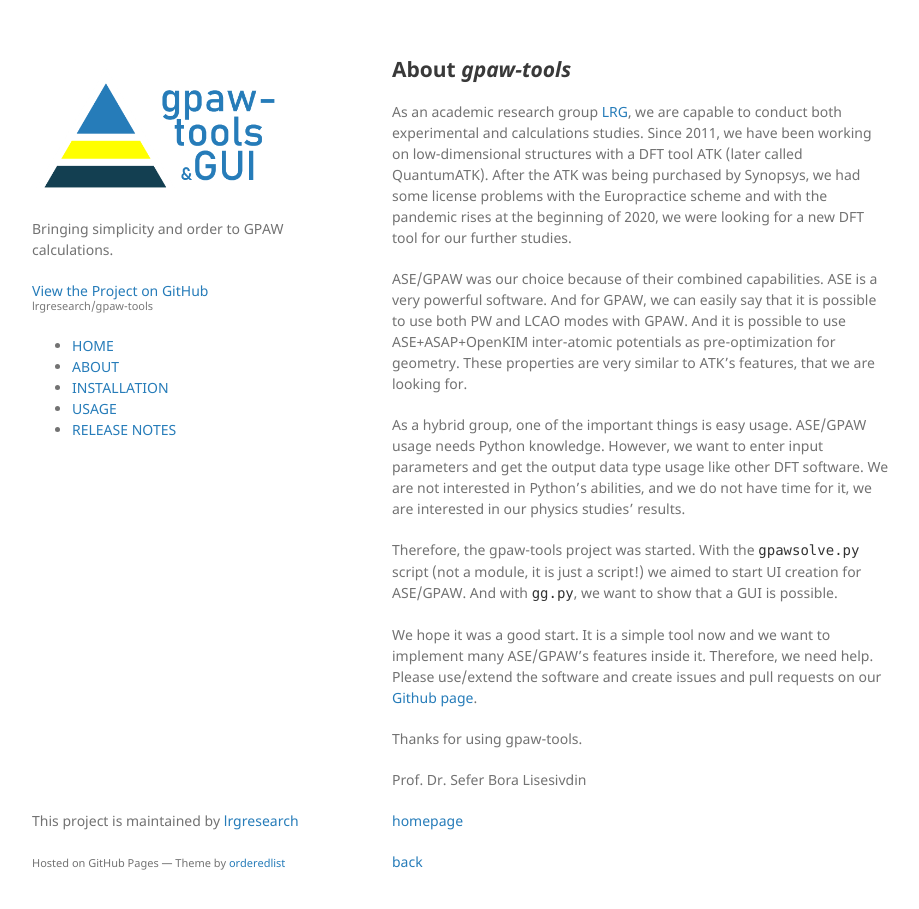
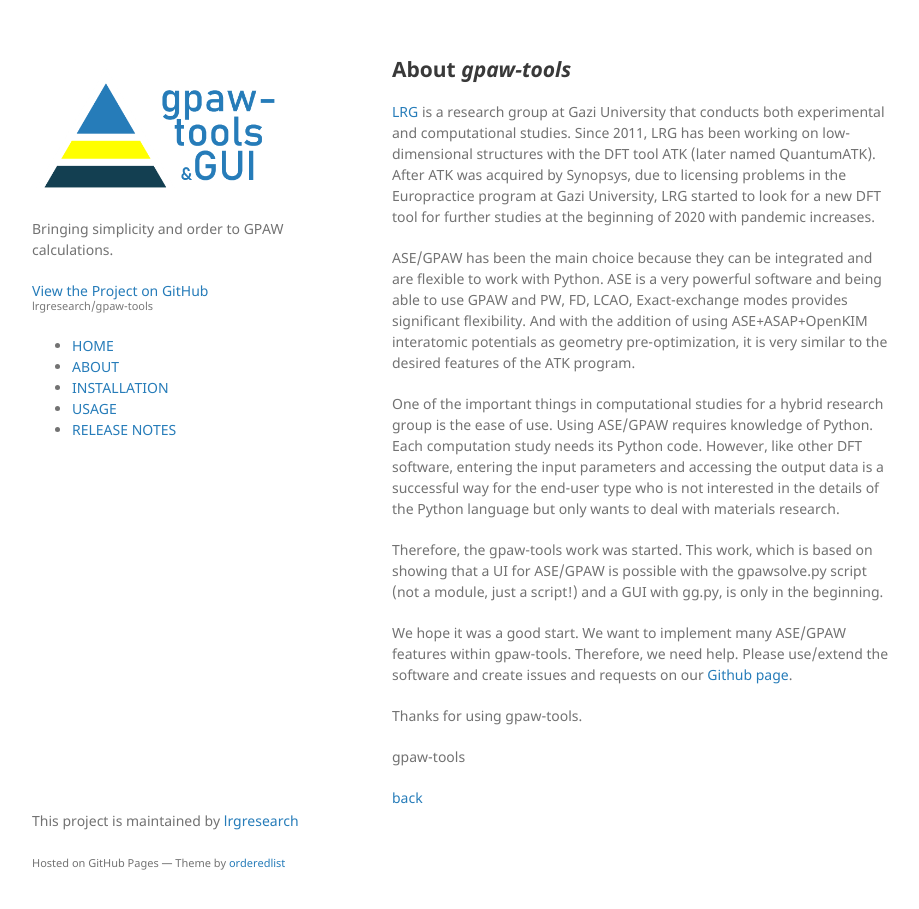
Before and after one commit to lrgresearch/gpaw-tools, a Jekyll site: the page built from about.md, in a window 1280 px wide and 942 px high. Shown: the top 909 px of the window, without its empty margins (178-1097 px from the left). Built offline with Jekyll 4.4.1, drawn with Linux system fonts in a browser that asks for light colours.

Commit message:
Update about.md

```diff
--- a/about.md
+++ b/about.md
@@ -6,21 +6,19 @@
 
 ## About *gpaw-tools*
 
-As an academic research group [LRG](https://www.lrgresearch.org), we are capable to conduct both experimental and calculations studies. Since 2011, we have been working on low-dimensional structures with a DFT tool ATK (later called QuantumATK). After the ATK was being purchased by Synopsys, we had some license problems with the Europractice scheme and with the pandemic rises at the beginning of 2020, we were looking for a new DFT tool for our further studies.
+[LRG](https://www.lrgresearch.org) is a research group at Gazi University that conducts both experimental and computational studies. Since 2011, LRG has been working on low-dimensional structures with the DFT tool ATK (later named QuantumATK). After ATK was acquired by Synopsys, due to licensing problems in the Europractice program at Gazi University, LRG started to look for a new DFT tool for further studies at the beginning of 2020 with pandemic increases.
 
-ASE/GPAW was our choice because of their combined capabilities. ASE is a very powerful software. And for GPAW, we can easily say that it is possible to use both PW and LCAO modes with GPAW. And it is possible to use ASE+ASAP+OpenKIM inter-atomic potentials as pre-optimization for geometry. These properties are very similar to ATK's features, that we are looking for.
+ASE/GPAW has been the main choice because they can be integrated and are flexible to work with Python. ASE is a very powerful software and being able to use GPAW and PW, FD, LCAO, Exact-exchange modes provides significant flexibility. And with the addition of using ASE+ASAP+OpenKIM interatomic potentials as geometry pre-optimization, it is very similar to the desired features of the ATK program.
 
-As a hybrid group, one of the important things is easy usage. ASE/GPAW usage needs Python knowledge. However, we want to enter input parameters and get the output data type usage like other DFT software. We are not interested in Python's abilities, and we do not have time for it, we are interested in our physics studies' results.
+One of the important things in computational studies for a hybrid research group is the ease of use. Using ASE/GPAW requires knowledge of Python. Each computation study needs its Python code. However, like other DFT software, entering the input parameters and accessing the output data is a successful way for the end-user type who is not interested in the details of the Python language but only wants to deal with materials research.
 
-Therefore, the gpaw-tools project was started. With the `gpawsolve.py` script (not a module, it is just a script!) we aimed to start UI creation for ASE/GPAW. And with `gg.py`, we want to show that a GUI is possible.
+Therefore, the gpaw-tools work was started. This work, which is based on showing that a UI for ASE/GPAW is possible with the gpawsolve.py script (not a module, just a script!) and a GUI with gg.py, is only in the beginning.
 
-We hope it was a good start. It is a simple tool now and we want to implement many ASE/GPAW's features inside it. Therefore, we need help. Please use/extend the software and create issues and pull requests on our [Github page](https://github.com/lrgresearch/gpaw-tools).
+We hope it was a good start. We want to implement many ASE/GPAW features within gpaw-tools. Therefore, we need help. Please use/extend the software and create issues and requests on our [Github page](https://github.com/lrgresearch/gpaw-tools).
+
 
 Thanks for using gpaw-tools.
 
-
-Prof. Dr. Sefer Bora Lisesivdin
-
-[homepage](https://sblisesivdin.github.io)
+gpaw-tools
 
 [back](./)
```
